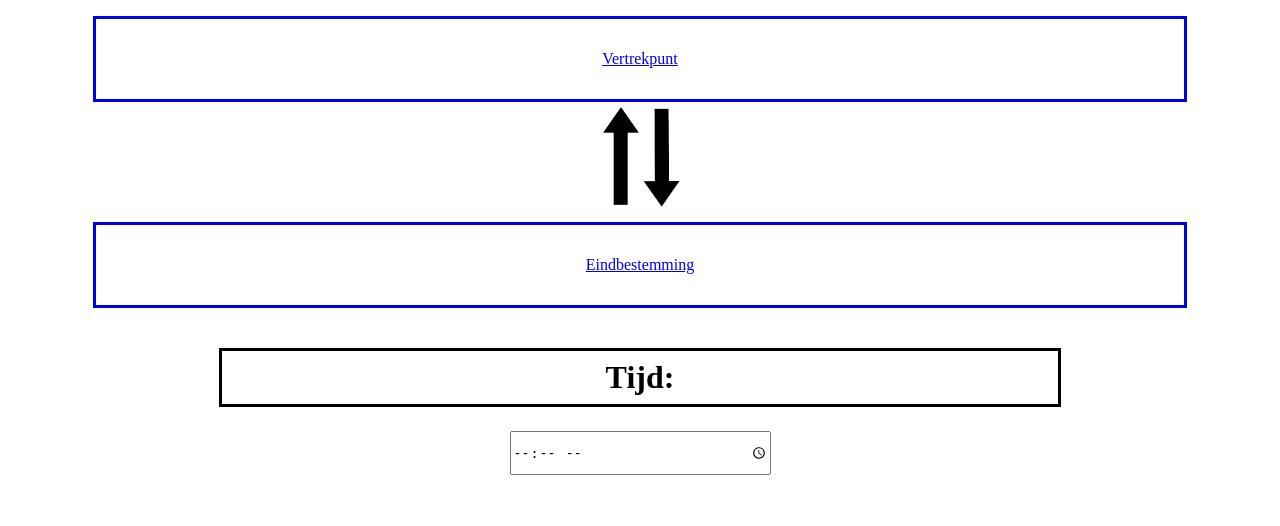
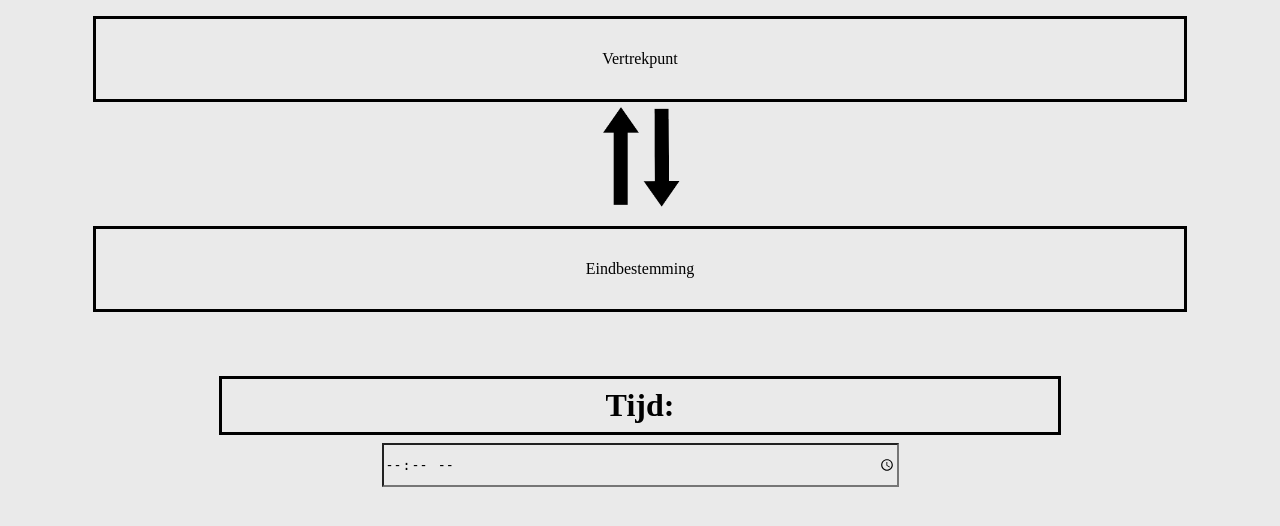
Before and after one commit to jeff9912/CLE3_TEAM11, a PHP site: page / in a window 1280 px wide. Shown: the top 526 px of the page. Run offline with PHP 8.4, Linux system fonts and the light colour scheme.

Commit message:
black/white mode werkt met poijkjtesj

```diff
--- a/css/style.css
+++ b/css/style.css
@@ -3,6 +3,7 @@
 
 * {
     margin: auto;
+    color: black;
 }
 
 /* verwijdert random witruimte overal */
@@ -24,16 +25,22 @@ body {
     height: 10vh;
     width: 85vw;
     border-style: solid;
+    text-decoration: none;
 }
 
 /* dit target alleen de vertrek en eindbestemming a'tjes */
+
+
+.vertrek_eind a:hover {
+    background: linear-gradient(to right, red, orange, yellow, green, blue, indigo, violet)
+}
 
 #pijltjes_vertrek_eind {
     height: 15vh;
 }
 
 .tijd_sectie {
-    padding-top: 5vh;
+    padding-top: 8vh;
     display: flex;
     flex-direction: column;
 }
@@ -46,7 +53,21 @@ body {
 }
 
 .tijd_sectie input {
-    margin-top: 3vh;
-    width: 20vw;
+    margin-top: 1vh;
+    width: 40vw;
     height: 5vh;
 }
+
+@media (prefers-color-scheme: dark) {
+    * {
+        background-color: #444444;
+        color: white;
+    }
+}
+
+@media (prefers-color-scheme: light) {
+    * {
+        background-color: #EAEAEA;
+        color: black;
+    }
+}
--- a/index.html
+++ b/index.html
@@ -16,8 +16,11 @@
             <a href="#"> Vertrekpunt </a>
         </section>
         <div class="center_container">
-            <img src="images/arrows1_transparant.png" alt="Afbeelding van vertrek naar eindbestemming"
-                 id="pijltjes_vertrek_eind">
+            <picture>
+                <source srcset="images/arrows1_transparant_black.png" media="(prefers-color-scheme: light)">
+                <img id="pijltjes_vertrek_eind" src="images/arrows1_transparant_white.png"
+                     alt="Afbeelding van vertrek naar eindbestemming">
+            </picture>
         </div>
         <section class="center_container vertrek_eind">
             <a href="#"> Eindbestemming </a>
@@ -28,6 +31,10 @@
         <label for="tijd"> Tijd: </label>
         <input id="tijd" name="tijd" type="time">
     </section>
+
+    <section class="center_container">
+        <a></a>
+    </section>
 </main>
 </body>
 </html>
```
Also changed, not shown: images/arrows1_transparant_black.png (renamed from images/arrows1_transparant.png), images/arrows1_transparant_white.png (added).
